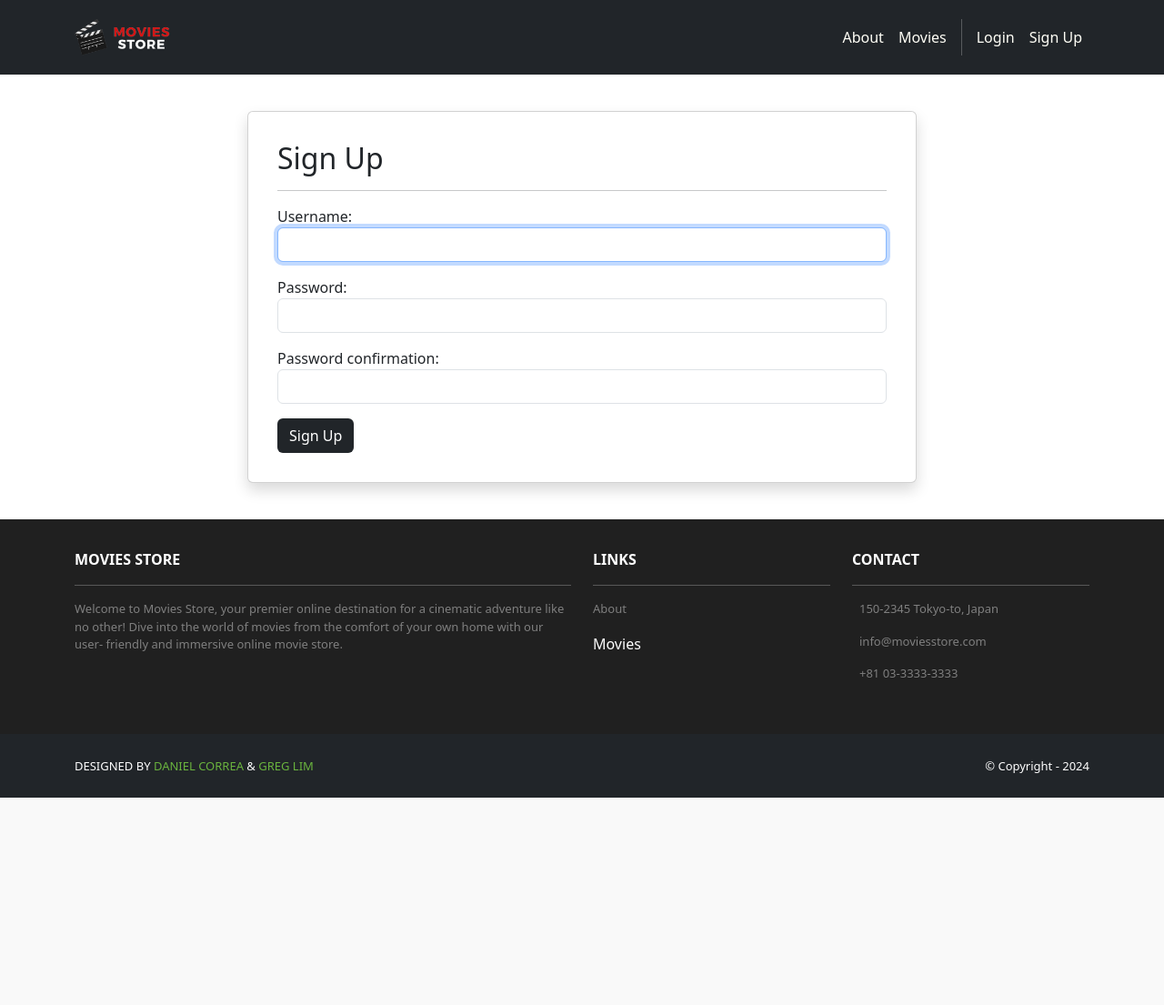
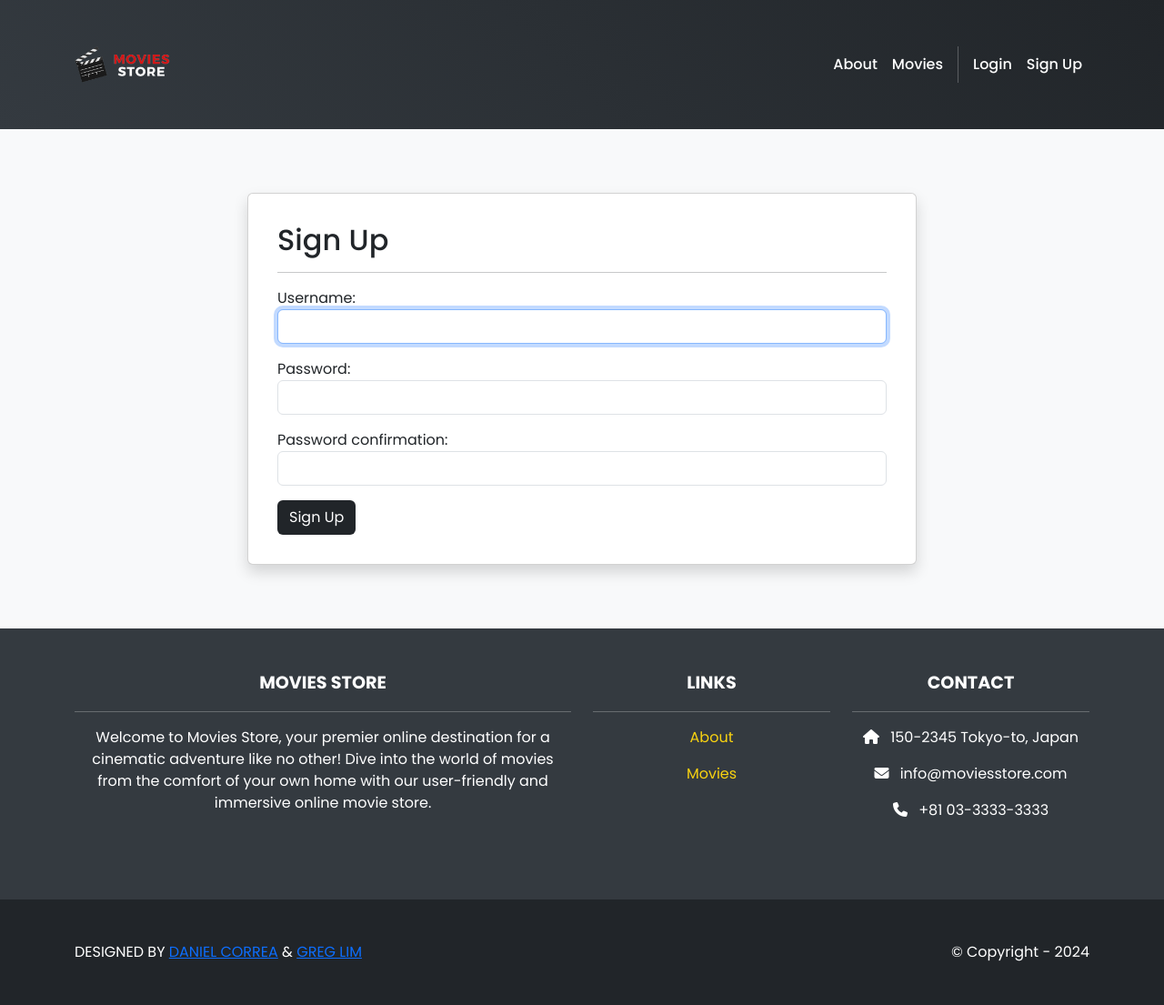
Before and after one commit to ayan-goel/VAASA, a Django app: page /accounts/signup in a window 1280 px wide. Shown: the whole page at 91% size. Before the commit the page ends 877 px from the top, so only its background shows below. Run offline with Django 4.2, Linux system fonts and the light colour scheme; some libraries are stand-ins or nearby versions; some web fonts are replaced.

Commit message:
fixed css boy

```diff
--- a/VAASA/templates/base.html
+++ b/VAASA/templates/base.html
@@ -1,130 +1,222 @@
 <!DOCTYPE html>
 
 <html>
+
   {% load static %}
-  <link rel="stylesheet" type="text/css"
-  href="{% static 'css/style.css' %}">
 
   <head>
     <title>{{ template_data.title }}</title>
-    <link href=
-      "https://cdn.jsdelivr.net/npm/bootstrap@5.3.3/
-      dist/css/bootstrap.min.css" rel="stylesheet"
-      crossorigin="anonymous">
-    <link rel=
-      "stylesheet"  href="https://cdnjs.cloudflare.com/
-      ajax/libs/font-awesome/6.1.1/css/all.min.css">
-    <link href=
-      "https://fonts.googleapis.com/
-      css2?family=Poppins:wght@300;400;500;600;700&display=
-      swap" rel="stylesheet">
-    <script src=
-      "https://cdn.jsdelivr.net/npm/bootstrap@5.3.3/dist/
-      js/bootstrap.bundle.min.js"crossorigin="anonymous">
-    </script>
-    <meta name="viewport" content="width=device-width,
-      initial-scale=1" />
+    <link href="https://cdn.jsdelivr.net/npm/bootstrap@5.3.3/dist/css/bootstrap.min.css" rel="stylesheet" crossorigin="anonymous">
+    <link rel="stylesheet" href="https://cdnjs.cloudflare.com/ajax/libs/font-awesome/6.1.1/css/all.min.css">
+    <link href="https://fonts.googleapis.com/css2?family=Poppins:wght@300;400;500;600;700&display=swap" rel="stylesheet">
+    <script src="https://cdn.jsdelivr.net/npm/bootstrap@5.3.3/dist/js/bootstrap.bundle.min.js" crossorigin="anonymous"></script>
+    <meta name="viewport" content="width=device-width, initial-scale=1" />
+
+    <!-- Embedded CSS -->
+    <style>
+      /* Global Styles */
+      body {
+        font-family: 'Poppins', sans-serif;
+        background-color: #f8f9fa;
+        color: #333;
+        margin: 0;
+        padding: 0;
+      }
+
+      /* Navbar Styling */
+      .navbar {
+        padding: 15px 0;
+        background: linear-gradient(45deg, #343a40, #212529);
+      }
+
+      .navbar-brand img {
+        transition: transform 0.3s ease;
+      }
+
+      .navbar-brand img:hover {
+        transform: scale(1.1);
+      }
+
+      .navbar-nav .nav-link {
+        color: #fff !important;
+        font-weight: 500;
+        transition: color 0.3s ease;
+      }
+
+      .navbar-nav .nav-link:hover {
+        color: #f8d210 !important;
+      }
+
+      .vr {
+        background-color: rgba(255, 255, 255, 0.5);
+      }
+
+      /* Hero Section */
+      .hero {
+        background: url('{% static "img/hero-banner.jpg" %}') center/cover no-repeat;
+        text-align: center;
+        padding: 100px 20px;
+        color: white;
+        font-size: 1.5rem;
+      }
+
+      .hero h1 {
+        font-weight: 700;
+        text-shadow: 2px 2px 8px rgba(0, 0, 0, 0.5);
+      }
+
+      .hero p {
+        max-width: 600px;
+        margin: 10px auto;
+        opacity: 0.9;
+      }
+
+      /* Content Section */
+      .container {
+        margin-top: 30px;
+        padding-bottom: 30px;
+      }
+
+      /* Movie Cards */
+      .movie-card {
+        background: #fff;
+        border-radius: 10px;
+        box-shadow: 0 4px 8px rgba(0, 0, 0, 0.1);
+        overflow: hidden;
+        transition: transform 0.3s ease;
+      }
+
+      .movie-card:hover {
+        transform: scale(1.05);
+      }
+
+      .movie-card img {
+        width: 100%;
+        border-bottom: 4px solid #f8d210;
+      }
+
+      .movie-card .card-body {
+        padding: 20px;
+      }
+
+      .movie-card h5 {
+        font-weight: 600;
+        margin-bottom: 10px;
+      }
+
+      .movie-card p {
+        font-size: 0.9rem;
+        color: #666;
+      }
+
+      /* Footer */
+      .ms-footer {
+        background: #343a40;
+        padding: 40px 0;
+        color: #fff;
+        text-align: center;
+      }
+
+      .ms-footer b {
+        font-size: 1.2rem;
+      }
+
+      .ms-footer a {
+        color: #f8d210;
+        text-decoration: none;
+      }
+
+      .ms-footer a:hover {
+        text-decoration: underline;
+      }
+
+      /* Footer Bottom */
+      .ms-footer-bottom {
+        background: #212529;
+        padding: 15px 0;
+        text-align: center;
+        color: white;
+      }
+
+      /* Responsive Adjustments */
+      @media (max-width: 768px) {
+        .hero {
+          padding: 60px 15px;
+        }
+
+        .movie-card {
+          margin-bottom: 20px;
+        }
+
+        .ms-footer div {
+          text-align: center !important;
+        }
+      }
+    </style>
   </head>
+
   <body>
     <!-- Header -->
-    <nav class="p-3 navbar navbar-dark bg-dark
-         navbar-expand-lg">
+    <nav class="p-3 navbar navbar-dark bg-dark navbar-expand-lg">
       <div class="container">
-        <a class="navbar-brand"
-           href="{% url 'home.index' %}">
-          <img src="{% static 'img/logo.png' %}" alt="logo"
-               height="40" />
+        <a class="navbar-brand" href="{% url 'home.index' %}">
+          <img src="{% static 'img/logo.png' %}" alt="logo" height="40" />
         </a>
-        <button class="navbar-toggler" type="button"
-                data-bs-toggle="collapse"
-                data-bs-target="#navbarNavAltMarkup"
-                aria-controls="navbarNavAltMarkup"
-                aria-expanded="false"
-                aria-label="Toggle navigation">
+        <button class="navbar-toggler" type="button" data-bs-toggle="collapse" data-bs-target="#navbarNavAltMarkup" aria-controls="navbarNavAltMarkup" aria-expanded="false" aria-label="Toggle navigation">
           <span class="navbar-toggler-icon"></span>
         </button>
-        <div class="collapse navbar-collapse"
-             id="navbarNavAltMarkup">
+        <div class="collapse navbar-collapse" id="navbarNavAltMarkup">
           <div class="navbar-nav ms-auto navbar-ml">
-            <a class="nav-link"
-               href="{% url 'home.about' %}">About</a>
-            <a class="nav-link" href=
-              "{% url 'movies.index' %}">Movies</a>
-              <div class="vr bg-white mx-2 d-none
-              d-lg-block"></div>
-              {% if user.is_authenticated %}
-            <a class="nav-link" href="{% url 'accounts.logout' %}">Logout ({{user.username}})</a>
-                {% else %}
-              <a class="nav-link"
-              href="{% url 'accounts.login' %}">Login</a>
-            <a class="nav-link"
-              href="{% url 'accounts.signup' %}">
-              Sign Up
-            </a>
-              {% endif %}
+            <a class="nav-link" href="{% url 'home.about' %}">About</a>
+            <a class="nav-link" href="{% url 'movies.index' %}">Movies</a>
+            <div class="vr bg-white mx-2 d-none d-lg-block"></div>
+            {% if user.is_authenticated %}
+              <a class="nav-link" href="{% url 'accounts.logout' %}">Logout ({{user.username}})</a>
+            {% else %}
+              <a class="nav-link" href="{% url 'accounts.login' %}">Login</a>
+              <a class="nav-link" href="{% url 'accounts.signup' %}">Sign Up</a>
+            {% endif %}
           </div>
         </div>
       </div>
     </nav>
     <!-- Header -->
+
     <div>
       {% block content %}
       {% endblock content %}
     </div>
+
     <!-- Footer -->
     <section class="p-3 ms-footer d-none d-md-block">
       <div class="container">
         <div class="row mt-3 text-white">
-          <div class="col-md-6 col-lg-6 col-xl-6
-               mx-auto mb-4">
+          <div class="col-md-6 col-lg-6 col-xl-6 mx-auto mb-4">
             <b>MOVIES STORE</b>
             <hr />
-            <p>
-              Welcome to Movies Store, your premier online
-              destination for a cinematic adventure like no
-              other! Dive into the world of movies from the
-              comfort of your own home with our user-
-              friendly and immersive online movie store.
-            </p>
+            <p>Welcome to Movies Store, your premier online destination for a cinematic adventure like no other! Dive into the world of movies from the comfort of your own home with our user-friendly and immersive online movie store.</p>
           </div>
-          <div class="col-md-3 col-lg-3 col-xl-3
-               mx-auto mb-4">
+          <div class="col-md-3 col-lg-3 col-xl-3 mx-auto mb-4">
             <b>LINKS</b>
             <hr />
-            <p><a class="nav-link"
-              href="{% url 'home.about' %}">
-              About
-            </a></p>
-            <a class="nav-link" href=
-              "{% url 'movies.index' %}">Movies</a>
+            <p><a class="nav-link" href="{% url 'home.about' %}">About</a></p>
+            <a class="nav-link" href="{% url 'movies.index' %}">Movies</a>
           </div>
-          <div class="col-md-3 col-lg-3 col-xl-3 mx-auto
-               mb-4">
+          <div class="col-md-3 col-lg-3 col-xl-3 mx-auto mb-4">
             <b>CONTACT</b>
             <hr />
-            <p><i class="fas fa-home me-2"></i>
-              150-2345 Tokyo-to, Japan
-            </p>
-            <p><i class="fas fa-envelope me-2"></i>
-              info@moviesstore.com
-            </p>
-            <p><i class="fas fa-phone me-2"></i>
-              +81 03-3333-3333
-            </p>
+            <p><i class="fas fa-home me-2"></i> 150-2345 Tokyo-to, Japan</p>
+            <p><i class="fas fa-envelope me-2"></i> info@moviesstore.com</p>
+            <p><i class="fas fa-phone me-2"></i> +81 03-3333-3333</p>
           </div>
         </div>
       </div>
     </section>
+
     <section class="p-3 ms-footer-bottom bg-dark">
-      <div class="container d-flex
-           justify-content-between">
+      <div class="container d-flex justify-content-between">
         <div class="me-5 text-white">
-          <span>DESIGNED BY
-            <a href="https://www.x.com/danielgarax"
-            target="_blank">DANIEL CORREA</a> &
-            <a href="https://www.x.com/greglim81"
-            target="_blank">GREG LIM</a>
-          </span>
+          <span>DESIGNED BY <a href="https://www.x.com/danielgarax" target="_blank">DANIEL CORREA</a> & <a href="https://www.x.com/greglim81" target="_blank">GREG LIM</a></span>
         </div>
         <div class="text-white">
           <span>© Copyright - 2024</span>
@@ -133,4 +225,5 @@
     </section>
     <!-- Footer -->
   </body>
+
 </html>
```
Also changed, not shown: db.sqlite3.
